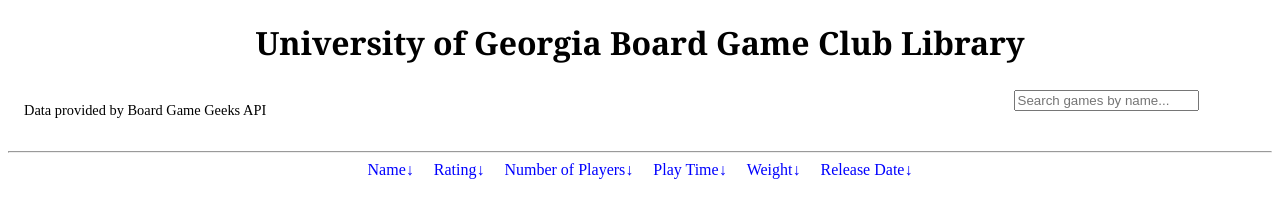
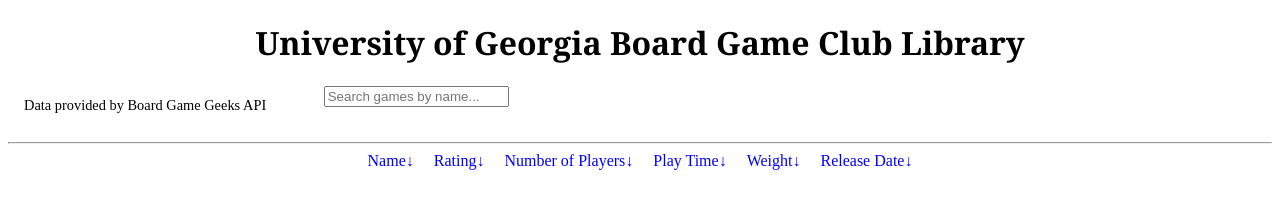
Before and after one commit to MaxBergeron/board-game-club-library-at-uga, a website: page index.html in a window 1280 px wide. Shown: the top 200 px of the page. Drawn offline with Linux system fonts and the light colour scheme.

```diff
--- a/index.html
+++ b/index.html
@@ -13,19 +13,17 @@
             text-align: center;
         }
         .apiCredit {
-            float: none;
-            text-align: right;
             font-size: 0.9rem;
-            margin: 1rem 0;
+             margin: 0; /* Remove default margins for better alignment */
+             white-space: nowrap; /* Prevent text wrapping */
+
         }
         .top-bar {
         display: flex;
-    justify-content: space-between; /* Align items on opposite sides */
         align-items: center; /* Vertically align items */
         padding: 0 1rem; /* Add some horizontal padding */
         margin-bottom: 1rem; /* Space below the top bar */
         }
-
         .search-container {
         font-size: 1rem;
         text-align: center;
```
Lines whose indentation alone changed are shown as unchanged.
